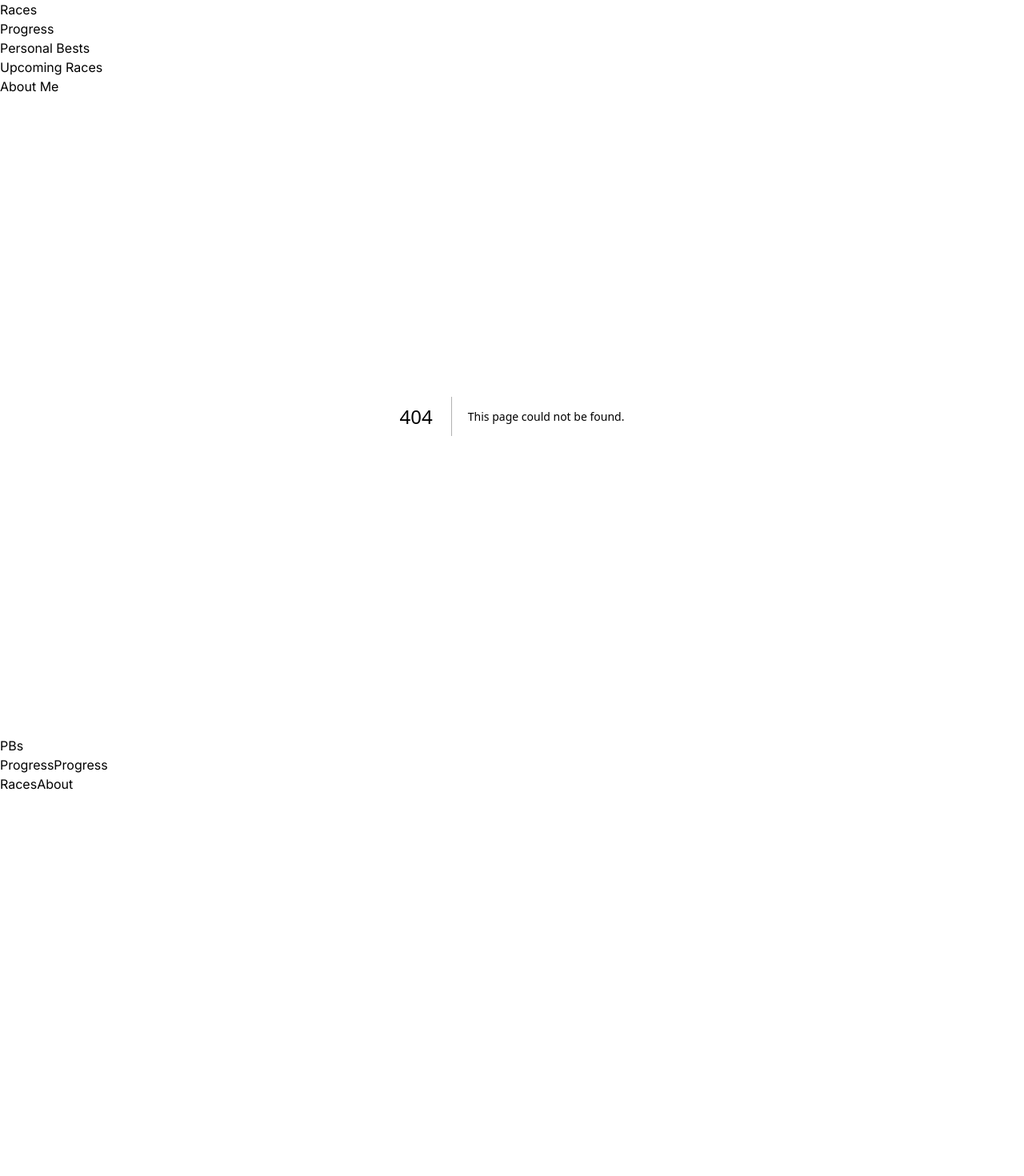
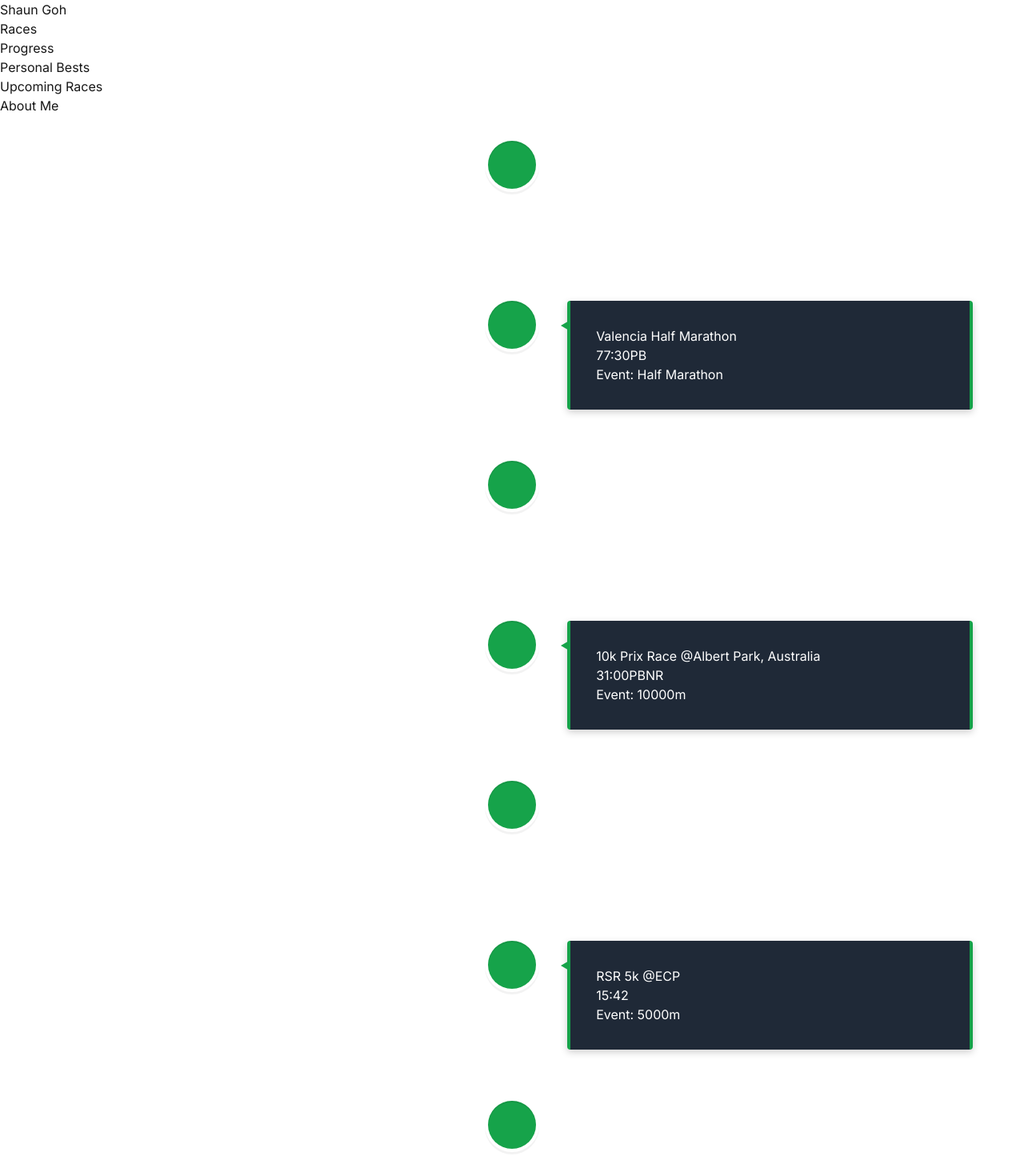
Before and after one commit to eijnehc/lilardtime0-portfolio, a Next.js app: page /races in a window 1280 px wide. Before the commit this address had no page. Shown: the top 1470 px of the page at 80% size. Before the commit the page ends 992 px from the top, so only its background shows below. Built offline with nearby package versions, Linux system fonts and the light colour scheme.

Commit message:
Small UI fixes

```diff
--- a/src/app/layout.tsx
+++ b/src/app/layout.tsx
@@ -21,12 +21,17 @@ export default function RootLayout({
       <body className={`${inter.className} flex flex-col min-h-screen`}>
         {/* Moved min-h-screen to body and added flex flex-col */}
         {/* Desktop Navigation */}
-        <nav className="hidden lg:block bg-white shadow-md dark:bg-gray-800">
+        <nav className="hidden lg:block bg-white shadow-md dark:bg-gray-800 sticky top-0 z-50">
           <div className="max-w-7xl mx-auto px-4">
-            <div className="flex justify-center h-16">
+            <div className="flex justify-between h-16">
+              <div className="flex items-center">
+                <h1 className="text-xl font-bold text-gray-900 dark:text-white">
+                  Shaun Goh
+                </h1>
+              </div>
               <div className="flex space-x-8 items-center">
                 <Link
-                  href="/"
+                  href="/races"
                   className="text-gray-900 dark:text-white hover:text-green-600 px-3 py-2 rounded-md text-sm font-medium"
                 >
                   <h1 className="text-xm font-bold">Races</h1>
@@ -72,10 +77,10 @@ export default function RootLayout({
             {/* Bottom Navigation Bar */}
             <div className="flex justify-between items-center h-16 bg-white dark:bg-gray-800 shadow-[0_-4px_6px_-1px_rgba(0,0,0,0.1)]">
               <Link
-                href="/"
+                href="/races"
                 className="flex-1 flex justify-center items-center text-gray-900 dark:text-white hover:text-green-600 px-3 py-2 text-sm font-medium"
               >
-                Progress
+                Races
               </Link>
               <Link
                 href="/progress"
--- a/src/app/personal_bests/page.tsx
+++ b/src/app/personal_bests/page.tsx
@@ -26,7 +26,7 @@ export default function PersonalBests() {
         {sortedData.map(([distance, data]) => (
           <Link
             key={distance}
-            href={`/race/${formatDateForURL(data.date)}`}
+            href={`/races/${formatDateForURL(data.date)}`}
             className="block transition-transform hover:scale-105"
           >
             <div className="p-6 bg-white rounded-lg shadow-md dark:bg-gray-800 hover:brightness-150 transition-shadow">
--- a/src/app/race/[date]/page.tsx
+++ b/src/app/races/[date]/page.tsx
@@ -50,7 +50,7 @@ export default async function RacePage({ params }: RacePageProps) {
     <main className="p-8">
       <div className="max-w-3xl mx-auto">
         <Link
-          href="/race"
+          href="/races"
           className="inline-flex items-center text-green-600 hover:text-green-700 mb-8"
         >
           <svg
--- a/src/app/race/page.tsx
+++ b/src/app/races/page.tsx
@@ -1,6 +1,6 @@
 "use client";
 
-import React from "react";
+import React, { useEffect, useState } from "react";
 import {
   VerticalTimeline,
   VerticalTimelineElement,
@@ -32,14 +32,26 @@ const parseDate = (dateStr: string) => {
 };
 
 export default function RacesPage() {
+  const [isMobile, setIsMobile] = useState(false);
   // Sort races by date in descending order
   const sortedRaces = [...racesData.races].sort(
     (a, b) => parseDate(b.date).getTime() - parseDate(a.date).getTime()
   );
 
+  useEffect(() => {
+    const handleResize = () => {
+      setIsMobile(window.innerWidth < 1024); // Check if screen width is less than 1024px
+    };
+
+    window.addEventListener("resize", handleResize);
+    handleResize(); // Initial check
+
+    return () => window.removeEventListener("resize", handleResize);
+  }, []);
+
   return (
     <main className="p-8">
-      <VerticalTimeline lineColor="#16A34A">
+      <VerticalTimeline lineColor="#16A34A" animate={!isMobile}>
         {sortedRaces.map((race, index) => (
           <VerticalTimelineElement
             key={index}
@@ -49,10 +61,10 @@ export default function RacesPage() {
               color: "white",
               boxShadow: "0 3px 10px rgb(0 0 0 / 0.2)",
               padding: "2rem",
-              borderLeft: index % 2 === 0 ? "4px solid #16A34A" : undefined,
-              borderRight: index % 2 === 1 ? "4px solid #16A34A" : undefined,
+              borderLeft: "4px solid #16A34A",
+              borderRight: "4px solid #16A34A",
             }}
-            contentArrowStyle={{ borderRight: "7px solid #16A34A" }}
+            contentArrowStyle={{ borderRight: "12px solid #16A34A" }}
             date={race.date}
             iconStyle={{
               background: "#16A34A",
@@ -60,7 +72,7 @@ export default function RacesPage() {
             }}
           >
             <Link
-              href={`/race/${formatDateForURL(race.date)}`}
+              href={`/races/${formatDateForURL(race.date)}`}
               className="cursor-pointer"
             >
               <div className="flex flex-col space-y-2">
```
